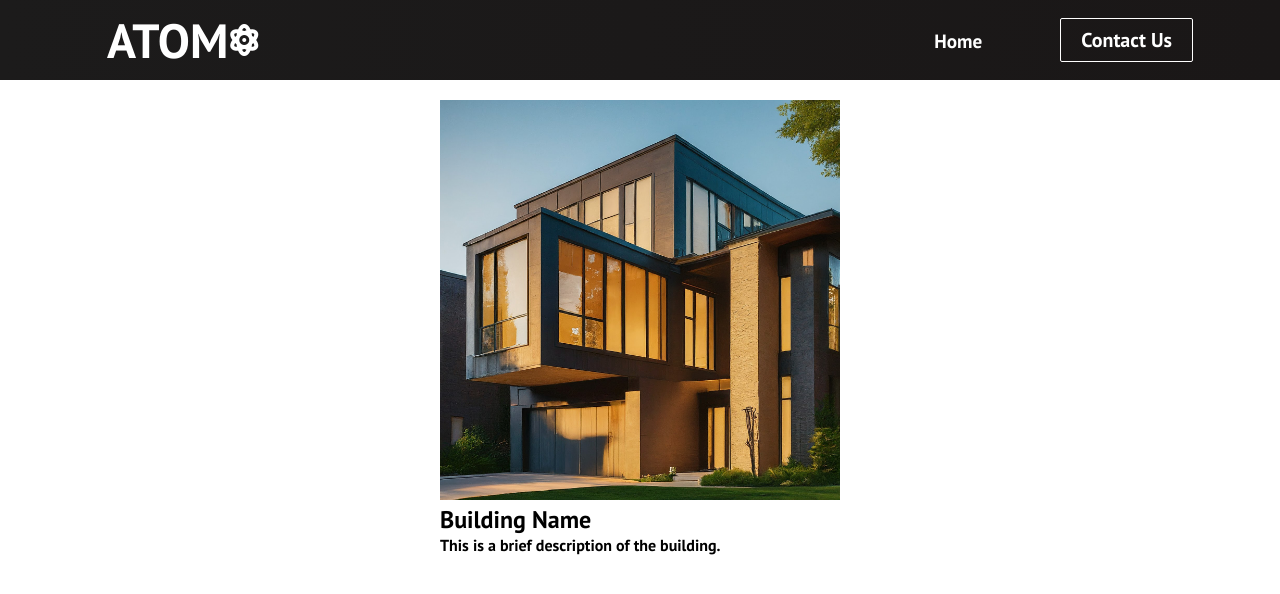
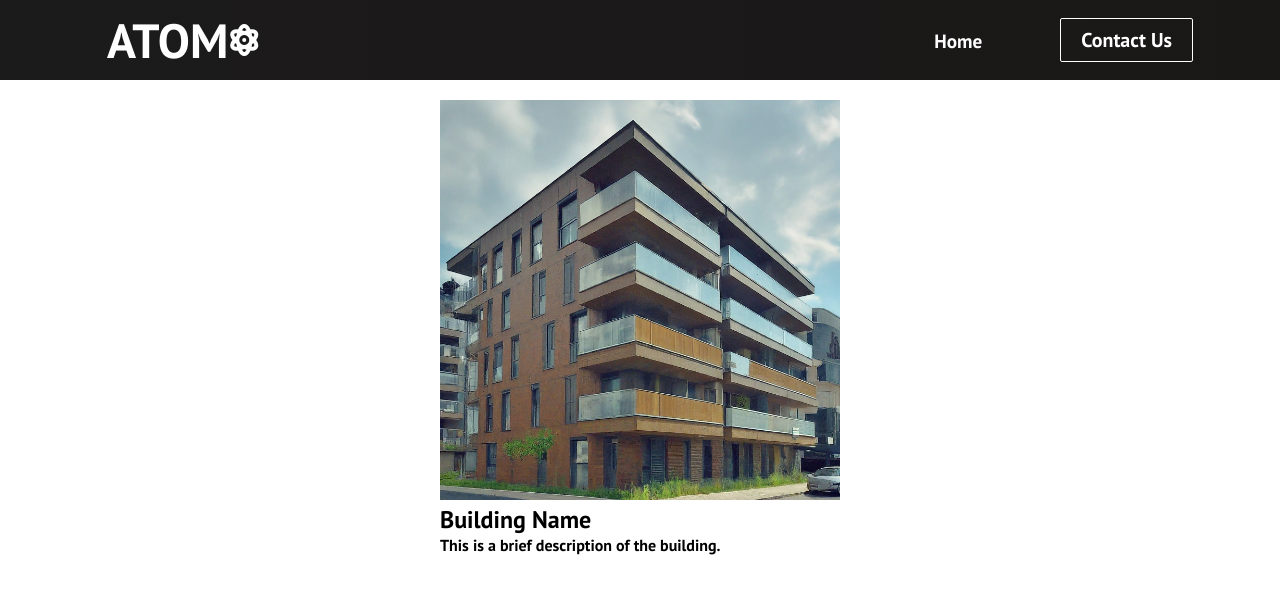
Before and after one commit to Akhil-Ajy/website-prototype, a React (Create React App) app: page /Details_Apartment in a window 1280 px wide. Shown: the top 594 px of the page. Built offline with nearby package versions, Linux system fonts and the light colour scheme.

Commit message:
Added All Functionalities of each card

```diff
--- a/package.json
+++ b/package.json
@@ -12,6 +12,7 @@
     "react-dom": "^18.2.0",
     "react-router-dom": "^6.22.3",
     "react-scripts": "5.0.1",
+    "react-scroll": "^1.9.0",
     "web-vitals": "^2.1.4"
   },
   "scripts": {
--- a/src/components/Cards.js
+++ b/src/components/Cards.js
@@ -4,7 +4,7 @@ import CardItem from './CardItems';
 
 function Cards() {
   return (
-    <div className='cards'>
+    <div className='cards' id="portfolios">
       <h1>Check out our previous contracts!</h1>
       <div className='cards__container'>
         <div className='cards__wrapper'>
--- a/src/components/pages/Detail_Condominium.js
+++ b/src/components/pages/Detail_Condominium.js
@@ -4,7 +4,7 @@ function Details_Condominium() {
   return (
             <div class="building-component" id="buildingComponent">
                 <div className='inner-component'>
-                <img src='images/img-9.jpeg' alt="Building" width={"400px"} height={"400px"}/>
+                <img src='images/img-4.jpeg' alt="Building" width={"400px"} height={"400px"}/>
                 <h2 id="building-name">Building Name</h2>
                 <p id="building-description">This is a brief description of the building.</p>
                 </div>
--- a/src/components/pages/Details_Apartment.js
+++ b/src/components/pages/Details_Apartment.js
@@ -4,7 +4,7 @@ function Details_Apartment() {
   return (
             <div class="building-component" id="buildingComponent">
                 <div className='inner-component'>
-                <img src='images/img-9.jpeg' alt="Building" width={"400px"} height={"400px"}/>
+                <img src='images/img-3.jpeg' alt="Building" width={"400px"} height={"400px"}/>
                 <h2 id="building-name">Building Name</h2>
                 <p id="building-description">This is a brief description of the building.</p>
                 </div>
--- a/src/components/pages/Details_Residence.js
+++ b/src/components/pages/Details_Residence.js
@@ -1,41 +1,6 @@
 import '../pages/Details.css'
 
 export default function DetailsResidence() {
-    document.addEventListener("DOMContentLoaded", () => {
-        const buildingData = [
-            {
-                name: "Empire State Building",
-                image: "empire-state-building.jpg",
-                description: "The Empire State Building is a 102-story Art Deco skyscraper in Midtown Manhattan, New York City."
-            },
-            {
-                name: "Eiffel Tower",
-                image: "eiffel-tower.jpg",
-                description: "The Eiffel Tower is a wrought-iron lattice tower on the Champ de Mars in Paris, France."
-            }
-        ];
-
-        const buildingComponent = document.getElementById('buildingComponent');
-        const buildingImage = document.getElementById('building-image');
-        const buildingName = document.getElementById('building-name');
-        const buildingDescription = document.getElementById('building-description');
-
-        let currentBuildingIndex = 0;
-
-        function updateBuildingInfo() {
-            const building = buildingData[currentBuildingIndex];
-            buildingImage.src = building.image;
-            buildingName.textContent = building.name;
-            buildingDescription.textContent = building.description;
-        }
-
-        updateBuildingInfo();
-
-        buildingComponent.addEventListener('click', () => {
-            currentBuildingIndex = (currentBuildingIndex + 1) % buildingData.length;
-            updateBuildingInfo();
-        });
-    });
   return (
         <div class="building-component" id="buildingComponent">
             <div className='inner-component'>
--- a/src/components/pages/Details_Row.js
+++ b/src/components/pages/Details_Row.js
@@ -4,7 +4,7 @@ function Details_Row() {
   return (
             <div class="building-component" id="buildingComponent">
                 <div className='inner-component'>
-                <img src='images/img-9.jpeg' alt="Building" width={"400px"} height={"400px"}/>
+                <img src='images/img-8.jpeg' alt="Building" width={"400px"} height={"400px"}/>
                 <h2 id="building-name">Building Name</h2>
                 <p id="building-description">This is a brief description of the building.</p>
                 </div>
--- a/src/components/pages/Details_Villa.js
+++ b/src/components/pages/Details_Villa.js
@@ -4,7 +4,7 @@ function Details_Villa() {
   return (
             <div class="building-component" id="buildingComponent">
                 <div className='inner-component'>
-                <img src='images/img-9.jpeg' alt="Building" width={"400px"} height={"400px"}/>
+                <img src='images/img-2.jpeg' alt="Building" width={"400px"} height={"400px"}/>
                 <h2 id="building-name">Building Name</h2>
                 <p id="building-description">This is a brief description of the building.</p>
                 </div>
--- a/src/components/pages/Home.js
+++ b/src/components/pages/Home.js
@@ -6,7 +6,7 @@ import Footer from '../Footer';
 function Home() {
   return (
     <>
-      <HeroSection/>
+      <HeroSection />
       <Cards/>
       <Footer/>
     </>
```
Also changed, not shown: 1 other file (tests, documents, lock files or other folders).
